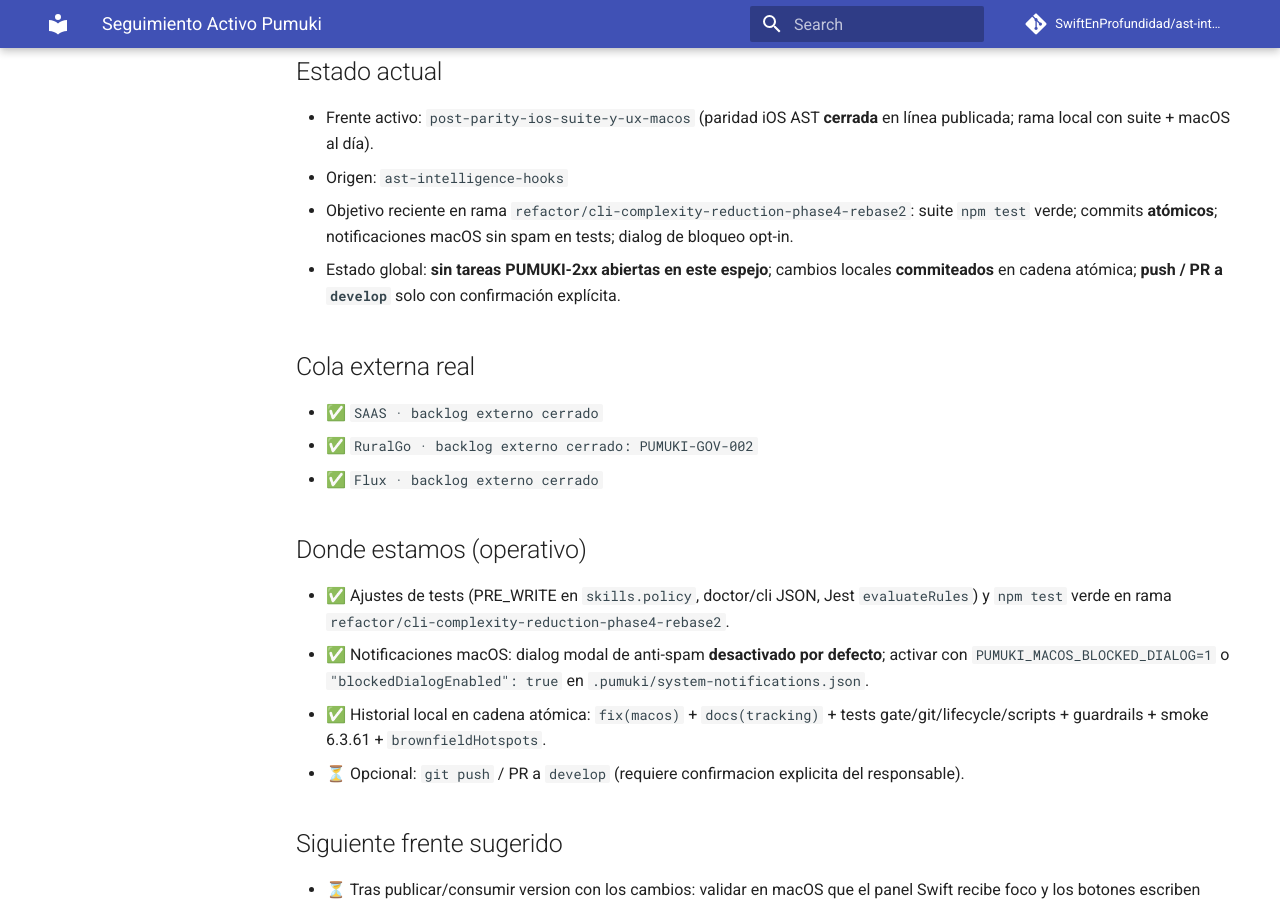
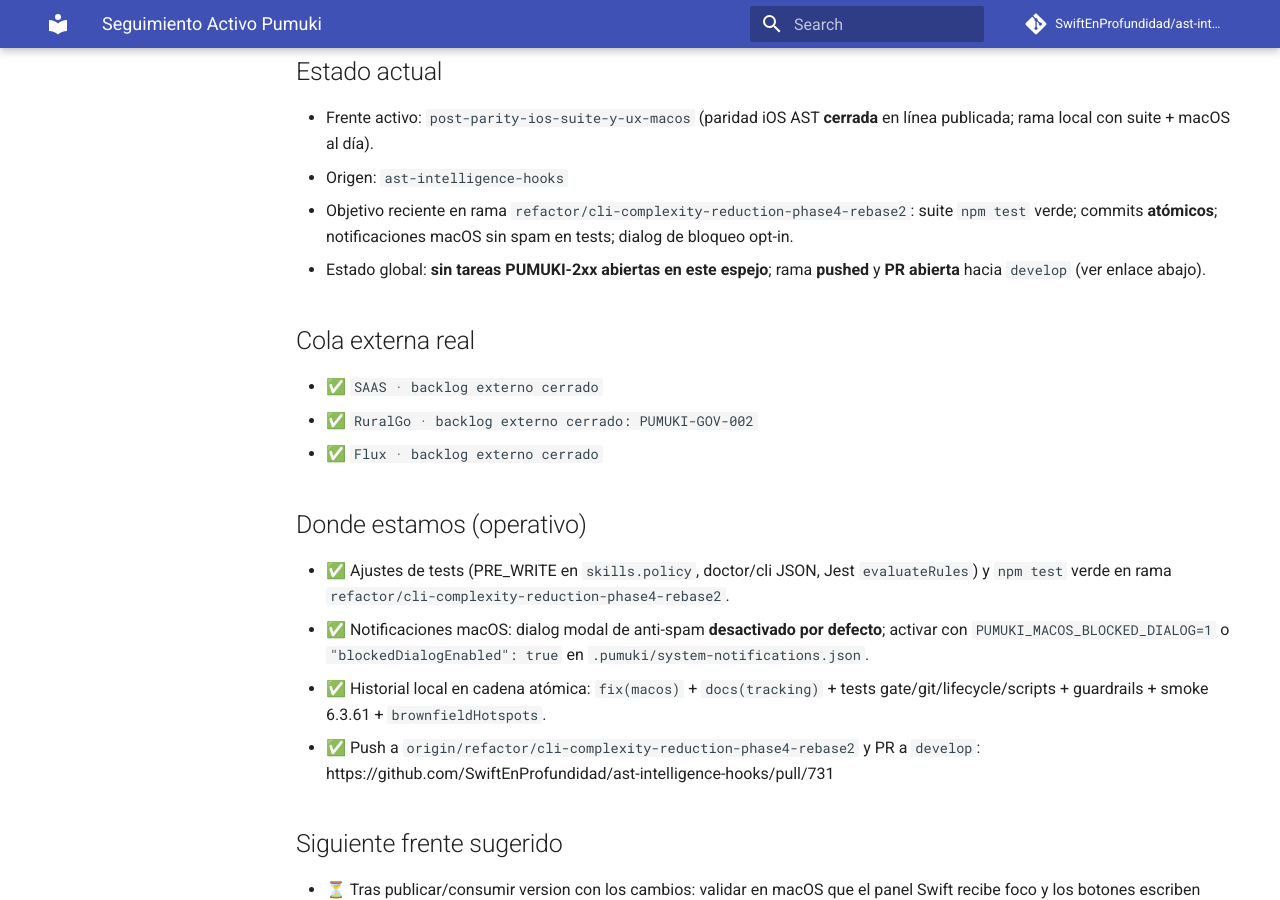
Before and after one commit to SwiftEnProfundidad/ast-intelligence-hooks, an MkDocs documentation site: the page built from docs/tracking/plan-activo-de-trabajo.md, in a window 1280 px wide and 900 px high, scrolled down 608 px. Built offline with MkDocs 1.6.1 and Material for MkDocs 9.7.7, drawn with Linux system fonts in a browser that asks for light colours; comment, search, counter and statistics services are not loaded.

Commit message:
docs(tracking): cerrar punto push/PR hacia develop (#731)

```diff
--- a/docs/tracking/plan-activo-de-trabajo.md
+++ b/docs/tracking/plan-activo-de-trabajo.md
@@ -19,7 +19,7 @@
 - Frente activo: `post-parity-ios-suite-y-ux-macos` (paridad iOS AST **cerrada** en línea publicada; rama local con suite + macOS al día).
 - Origen: `ast-intelligence-hooks`
 - Objetivo reciente en rama `refactor/cli-complexity-reduction-phase4-rebase2`: suite `npm test` verde; commits **atómicos**; notificaciones macOS sin spam en tests; dialog de bloqueo opt-in.
-- Estado global: **sin tareas PUMUKI-2xx abiertas en este espejo**; cambios locales **commiteados** en cadena atómica; **push / PR a `develop`** solo con confirmación explícita.
+- Estado global: **sin tareas PUMUKI-2xx abiertas en este espejo**; rama **pushed** y **PR abierta** hacia `develop` (ver enlace abajo).
 
 ## Cola externa real
 
@@ -32,7 +32,7 @@
 - ✅ Ajustes de tests (PRE_WRITE en `skills.policy`, doctor/cli JSON, Jest `evaluateRules`) y `npm test` verde en rama `refactor/cli-complexity-reduction-phase4-rebase2`.
 - ✅ Notificaciones macOS: dialog modal de anti-spam **desactivado por defecto**; activar con `PUMUKI_MACOS_BLOCKED_DIALOG=1` o `"blockedDialogEnabled": true` en `.pumuki/system-notifications.json`.
 - ✅ Historial local en cadena atómica: `fix(macos)` + `docs(tracking)` + tests gate/git/lifecycle/scripts + guardrails + smoke 6.3.61 + `brownfieldHotspots`.
-- ⏳ Opcional: `git push` / PR a `develop` (requiere confirmacion explicita del responsable).
+- ✅ Push a `origin/refactor/cli-complexity-reduction-phase4-rebase2` y PR a `develop`: https://github.com/SwiftEnProfundidad/ast-intelligence-hooks/pull/731
 
 ## Siguiente frente sugerido
 
```
